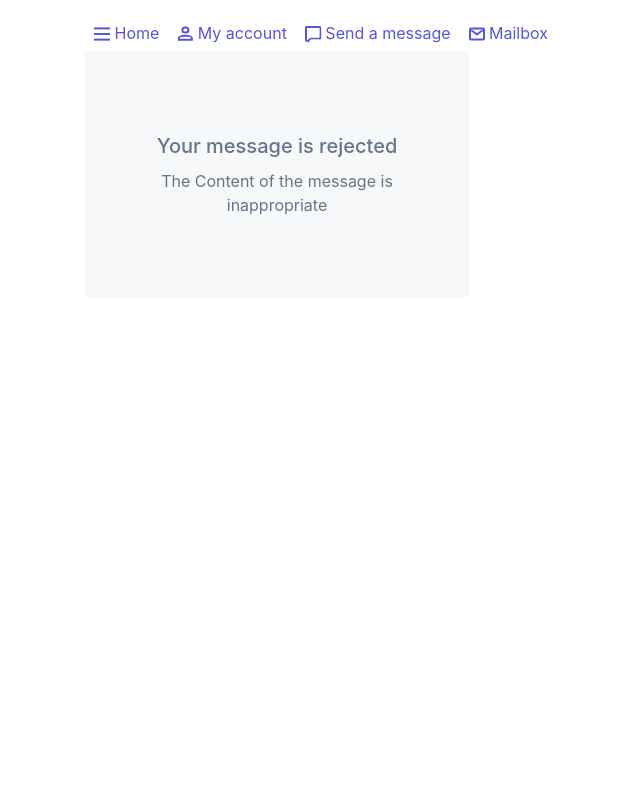
After one commit to francesboc/Message_in_bottle, a Flask app: page /message/reject in a window 1280 px wide. The commit adds this page. Shown: the whole page, without its empty margins (363-1003 px from the left). Run offline with Flask 2, Linux system fonts and the light colour scheme; a user stored in the database is signed in.

Commit message:
Implementation of content filter with REST request to the endpoint neutrinoapi bed word

```diff
--- /dev/null
+++ b/monolith/templates/message_bad_content.html
@@ -0,0 +1,31 @@
+<html lang="en">
+  <head>
+    <title>My Message in a Bottle -- Primer</title>
+    <link rel="stylesheet" href="https://unpkg.com/spectre.css/dist/spectre.min.css">
+    <link rel="stylesheet" href="https://unpkg.com/spectre.css/dist/spectre-exp.min.css">
+    <link rel="stylesheet" href="https://unpkg.com/spectre.css/dist/spectre-icons.min.css">
+    <meta charset="utf-8">
+  </head>
+  <body class="p-centered" style="width: 30%;">
+    <header class="navbar" style="margin-top: 4%;">
+      <section class="navbar-section">
+        <a href="/" class="btn btn-link"><i class="icon icon-menu"></i>  Home</a>
+        <a href="/myaccount" class="btn btn-link"><i class="icon icon-people"></i> My account</a>
+        <a href="/message/new" class="btn btn-link"><i class="icon icon-message"></i> Send a message</a>
+        <a href="#" class="btn btn-link"><i class="icon icon-mail"></i> Mailbox</a>
+      </section>
+    </header>
+    <div class="empty">
+      <div class="empty-icon">
+
+
+      </div>
+      <p class="empty-title h5">Your message is rejected</p>
+      <p class="empty-subtitle">The Content of the message is inappropriate</p>
+      <div class="empty-action">
+
+      </div>
+    </div>
+
+ </body>
+</html>
--- a/monolith/views/home.py
+++ b/monolith/views/home.py
@@ -4,9 +4,11 @@ from werkzeug.utils import redirect
 from monolith.forms import NewMessageForm
 from monolith.database import Messages, User, db, blacklist
 
+
 from monolith.auth import current_user
 import json
 home = Blueprint('home', __name__)
+
 
 
 @home.route('/')
@@ -40,6 +42,33 @@ def message_new():
             r = verif_data(get_data)
             if r=='OK':
 
+                #REQUEST TO API
+                import urllib.request,urllib.parse, urllib.error
+                content = get_data["content"]+" "+get_data["content"]
+
+                url = 'https://neutrinoapi.net/bad-word-filter'
+                params = {
+                'user-id': 'flaskapp10',
+                'api-key': '6OEjKKMDzj3mwfwLJfRbmiOAXamekju4dQloU95eCAjPYjO1',
+                'content': content
+                    }
+                try:
+
+                    postdata = urllib.parse.urlencode(params).encode()
+                    req = urllib.request.Request(url, data=postdata)
+                    response = urllib.request.urlopen(req)
+                    result = json.loads(response.read().decode("utf-8"))
+                except urllib.error.HTTPError as exception:
+                    return '{"message":"KO"}'
+
+                #HANDLEERRORS
+                print(result)
+                print(result["is-bad"])
+                print(result["bad-words-list"])
+
+                if(result['is-bad']==True):
+                    return '{"message":"CONTENT FILTER"}'
+
                 list_of_receiver = set( get_data["destinator"] ) # remove the duplicate receivers
                 msg = Messages()
                 msg.sender= current_user.id
@@ -48,16 +77,20 @@ def message_new():
                 new_date = get_data["date_of_delivery"] +" "+get_data["time_of_delivery"]
                 msg.date_of_delivery = datetime.strptime(new_date,'%Y-%m-%d %H:%M')
                 for id in list_of_receiver:
-                    rec= db.session.query(User).filter(User.id==id).first()
-                    print(rec)
-                    if rec != None:
-                        msg.receivers.append(rec)
+                            rec= db.session.query(User).filter(User.id==id).first()
+                            print(rec)
+                            if rec != None:
+                                msg.receivers.append(rec)
+
                 print(msg)
                 db.session.add(msg)
                 db.session.commit()
-            return '{"message":"'+r+'"}'
-    else:
-        return redirect('/')
+                return '{"message":"'+r+'"}'
+
+        else:
+            return redirect('/')
+
+
 
 @home.route('/message/send')
 def message_send():
@@ -65,3 +98,11 @@ def message_send():
         return render_template("message_send.html",new_msg=6)
     else:
         return redirect('/')
+
+
+@home.route('/message/reject')
+def message_reject():
+    if current_user is not None and hasattr(current_user, 'id'):
+        return render_template("message_bad_content.html",new_msg=6)
+    else:
+        return redirect('/')
```
Also changed, not shown: monolith/templates/newmessage.html (+6 -1 lines), 1 other file.
